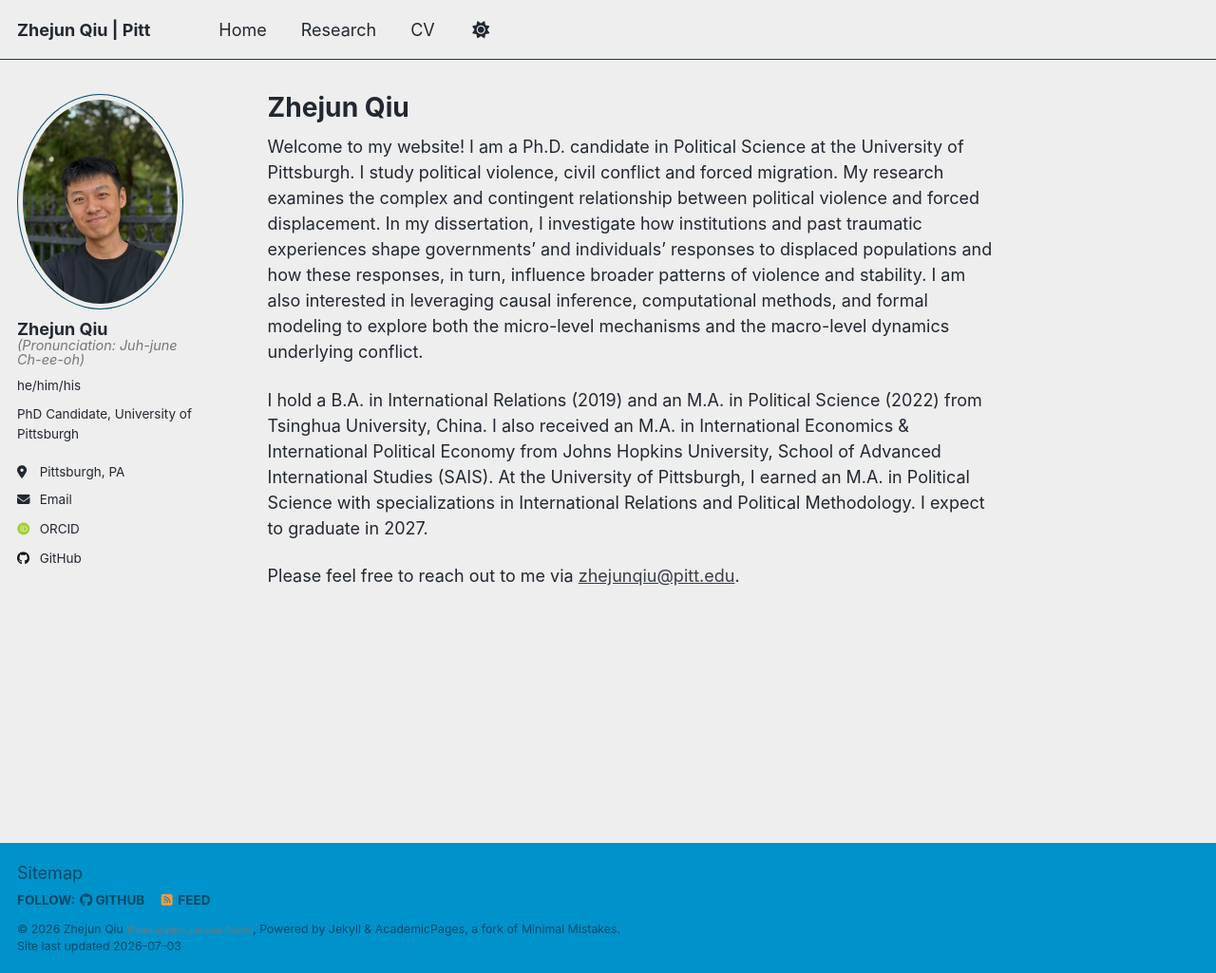
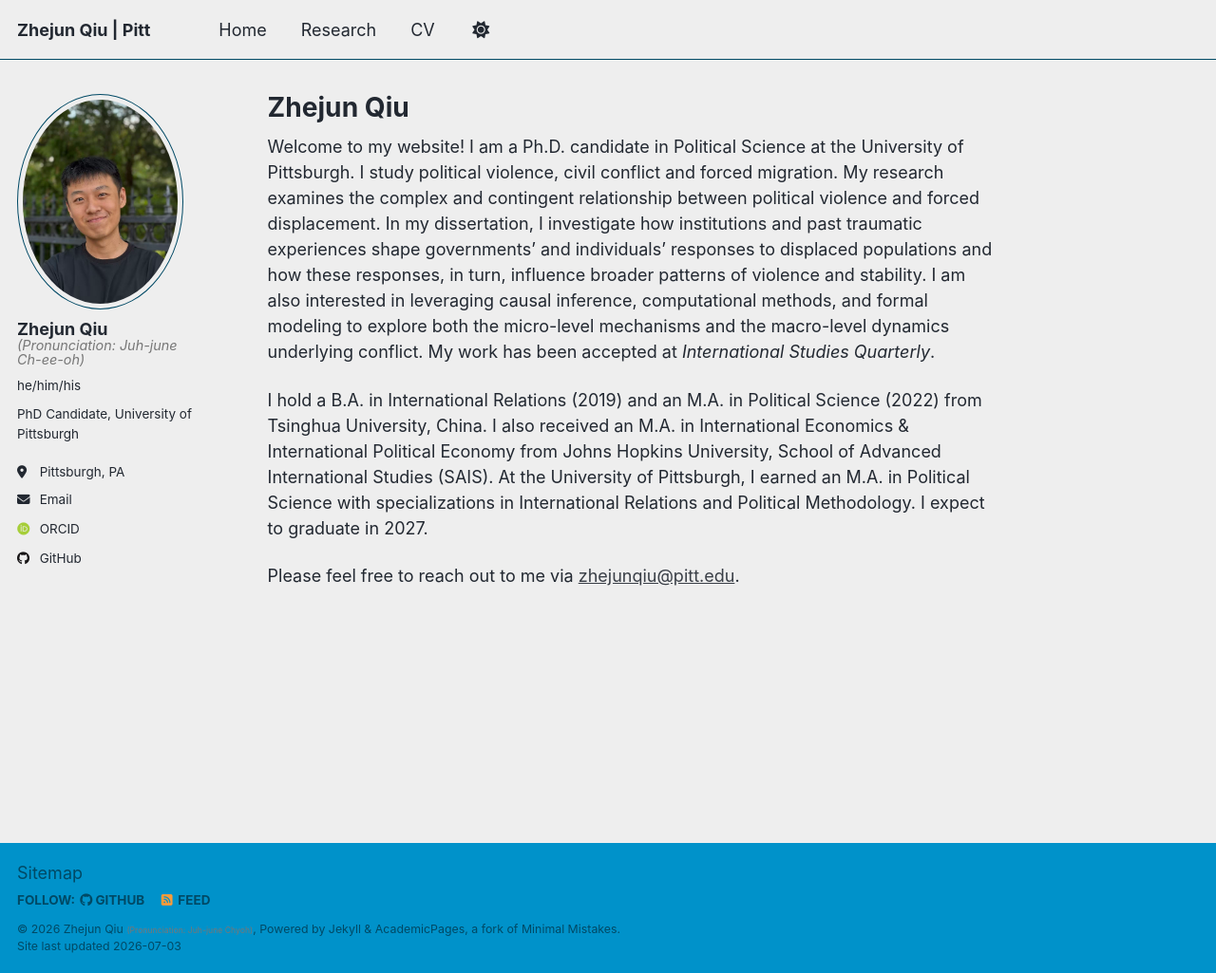
Before and after one commit to zhejun-qiu/zhejun-qiu.github.io, a Jekyll site: the page built from index.md, in a window 1280 px wide and 1025 px high. Shown: the whole window at 95% size. Built offline with Jekyll 4.4.1, drawn with Linux system fonts in a browser that asks for light colours; some web fonts are replaced; a script that is not in the unit is left out.

Commit message:
Update index.md

```diff
--- a/index.md
+++ b/index.md
@@ -4,7 +4,7 @@
 author_profile: true
 ---
 
-Welcome to my website! I am a Ph.D. candidate in Political Science at the University of Pittsburgh. I study political violence, civil conflict and forced migration. My research examines the complex and contingent relationship between political violence and forced displacement. In my dissertation, I investigate how institutions and past traumatic experiences shape governments’ and individuals’ responses to displaced populations and how these responses, in turn, influence broader patterns of violence and stability. I am also interested in leveraging causal inference, computational methods, and formal modeling to explore both the micro-level mechanisms and the macro-level dynamics underlying conflict.
+Welcome to my website! I am a Ph.D. candidate in Political Science at the University of Pittsburgh. I study political violence, civil conflict and forced migration. My research examines the complex and contingent relationship between political violence and forced displacement. In my dissertation, I investigate how institutions and past traumatic experiences shape governments’ and individuals’ responses to displaced populations and how these responses, in turn, influence broader patterns of violence and stability. I am also interested in leveraging causal inference, computational methods, and formal modeling to explore both the micro-level mechanisms and the macro-level dynamics underlying conflict. My work has been accepted at *International Studies Quarterly*.
 
 I hold a B.A. in International Relations (2019) and an M.A. in Political Science (2022) from Tsinghua University, China. I also received an M.A. in International Economics & International Political Economy from Johns Hopkins University, School of Advanced International Studies (SAIS). At the University of Pittsburgh, I earned an M.A. in Political Science with specializations in International Relations and Political Methodology. I expect to graduate in 2027.
 
```
